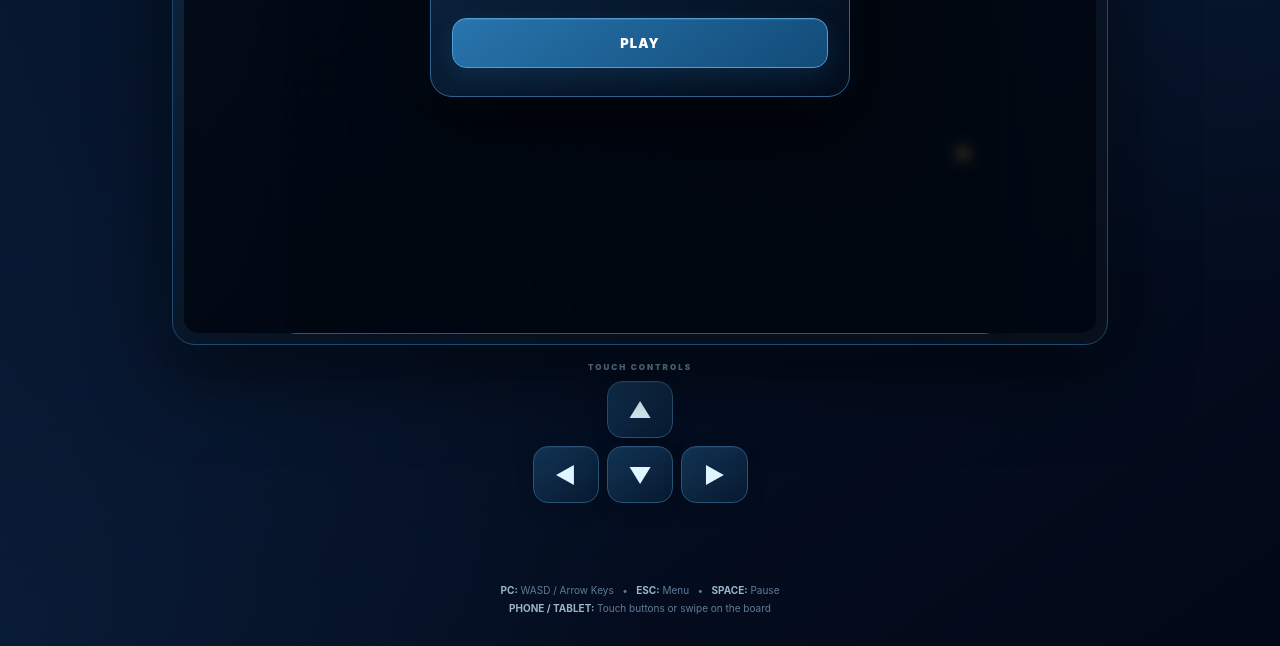
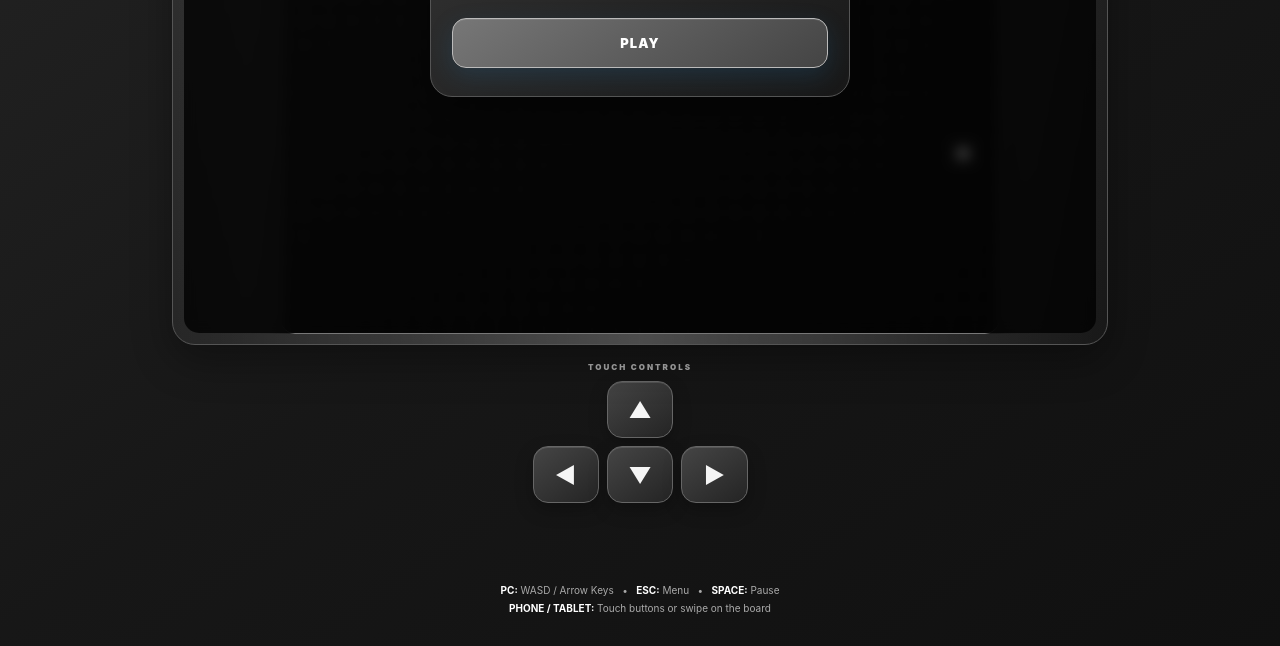
Before and after one commit to shreebalaji767/SNAKE, a plain HTML site: page index.html in a window 1280 px wide. Shown: the part 619-1265 px from the top of the page. Drawn offline with Linux system fonts and the light colour scheme.

Commit message:
Refresh Snake game with retro grey and white theme

```diff
--- a/index.html
+++ b/index.html
@@ -1150,6 +1150,48 @@ button {
   }
 
 }
+
+/* =========================================================
+   RETRO MONOCHROME THEME — GREY / WHITE
+   ========================================================= */
+:root {
+  --bg-deep:#101010; --bg-navy:#181818; --bg-blue:#222;
+  --panel:rgba(28,28,28,.97); --panel-2:rgba(38,38,38,.96); --panel-3:rgba(48,48,48,.96);
+  --border:#484848; --border-light:#686868; --border-bright:#aaa;
+  --text:#f5f5f5; --text-soft:#d5d5d5; --muted:#a0a0a0;
+  --blue:#ddd; --blue-bright:#fff; --blue-soft:#aaa; --blue-dark:#555; --cyan:#eee;
+  --danger:#ddd; --danger-dark:#444; --gold:#fff;
+  --shadow:0 24px 65px rgba(0,0,0,.48);
+}
+html,body { background:#171717; color:#f5f5f5; }
+body { background:radial-gradient(circle at 50% -15%,rgba(255,255,255,.08),transparent 40%),linear-gradient(145deg,#292929,#171717 58%,#101010); }
+.logo { color:#fff; text-shadow:0 2px 0 #555,0 0 24px rgba(255,255,255,.12); }
+.logo-subtitle,.status-bar,.hud-label,.controls-title { color:#aaa; }
+.menu-button,.menu-option,.control-button {
+  color:#f5f5f5; border-color:#666;
+  background:linear-gradient(145deg,#454545,#242424);
+  box-shadow:inset 0 1px 0 rgba(255,255,255,.12),0 7px 18px rgba(0,0,0,.25);
+}
+.menu-button:hover,.menu-option:hover,.control-button:hover { border-color:#ccc; background:linear-gradient(145deg,#5b5b5b,#303030); }
+.menu-option.primary { border-color:#bbb; background:linear-gradient(145deg,#777,#444); color:#fff; }
+.menu-option.primary:hover { border-color:#fff; background:linear-gradient(145deg,#888,#505050); }
+.menu-option.danger { color:#fff; border-color:#777; background:linear-gradient(145deg,#454545,#252525); }
+.hud-card,.game-frame,.overlay-panel {
+  border-color:#555;
+  background:linear-gradient(145deg,rgba(55,55,55,.98),rgba(24,24,24,.99));
+  box-shadow:inset 0 1px 0 rgba(255,255,255,.07),0 16px 40px rgba(0,0,0,.32);
+}
+.game-frame::before,.game-frame::after,.hud-card::before { background:linear-gradient(90deg,transparent,rgba(255,255,255,.2),transparent); }
+#gameCanvas { border-color:#777; background:#111; }
+.overlay { background:rgba(0,0,0,.78); }
+.overlay-kicker,.help { color:#aaa; }
+.overlay-title,.hud-value { color:#fff; text-shadow:0 1px 8px rgba(255,255,255,.12); }
+.overlay-text { color:#c0c0c0; }
+.overlay-text strong,.help strong { color:#fff; }
+.status-dot.live { background:#eee; box-shadow:0 0 9px rgba(255,255,255,.5); }
+.control-button:active { border-color:#fff; background:#777; }
+:focus-visible { outline:2px solid #fff; outline-offset:3px; }
+
 </style>
 </head>
 
@@ -2392,17 +2434,17 @@ function drawBackground() {
 
   gradient.addColorStop(
     0,
-    "#06182d"
+    "#292929"
   );
 
   gradient.addColorStop(
     0.5,
-    "#020b18"
+    "#171717"
   );
 
   gradient.addColorStop(
     1,
-    "#01050c"
+    "#101010"
   );
 
   ctx.fillStyle =
@@ -2431,7 +2473,7 @@ function drawBackground() {
 
   glow.addColorStop(
     0,
-    "rgba(30,105,165,0.10)"
+    "rgba(255,255,255,0.035)"
   );
 
   glow.addColorStop(
@@ -2458,7 +2500,7 @@ function drawBackground() {
 function drawGrid() {
 
   ctx.strokeStyle =
-    "rgba(86,154,201,0.075)";
+    "rgba(255,255,255,0.075)";
 
   ctx.lineWidth = 1;
 
@@ -2538,7 +2580,7 @@ function drawFood() {
   );
 
   ctx.fillStyle =
-    "rgba(255,214,107,0.07)";
+    "rgba(255,255,255,0.07)";
 
   ctx.fill();
 
@@ -2557,10 +2599,10 @@ function drawFood() {
   );
 
   ctx.fillStyle =
-    "#ffd66b";
+    "#f2f2f2";
 
   ctx.shadowColor =
-    "rgba(255,214,107,0.65)";
+    "rgba(255,255,255,0.55)";
 
   ctx.shadowBlur = 14;
 
@@ -2583,7 +2625,7 @@ function drawFood() {
   );
 
   ctx.fillStyle =
-    "#fff5c9";
+    "#ffffff";
 
   ctx.fill();
 
@@ -2635,24 +2677,24 @@ function drawSnake() {
 
       headGradient.addColorStop(
         0,
-        "#a5e7ff"
+        "#ffffff"
       );
 
       headGradient.addColorStop(
         0.5,
-        "#62c7f5"
+        "#d8d8d8"
       );
 
       headGradient.addColorStop(
         1,
-        "#3288c2"
+        "#888888"
       );
 
       ctx.fillStyle =
         headGradient;
 
       ctx.shadowColor =
-        "rgba(88,195,255,0.35)";
+        "rgba(255,255,255,0.18)";
 
       ctx.shadowBlur = 10;
 
@@ -2718,7 +2760,7 @@ function drawSnake() {
     if (i !== 0) {
 
       ctx.strokeStyle =
-        "rgba(160,220,255,0.10)";
+        "rgba(255,255,255,0.10)";
 
       ctx.lineWidth = 1;
 
```
